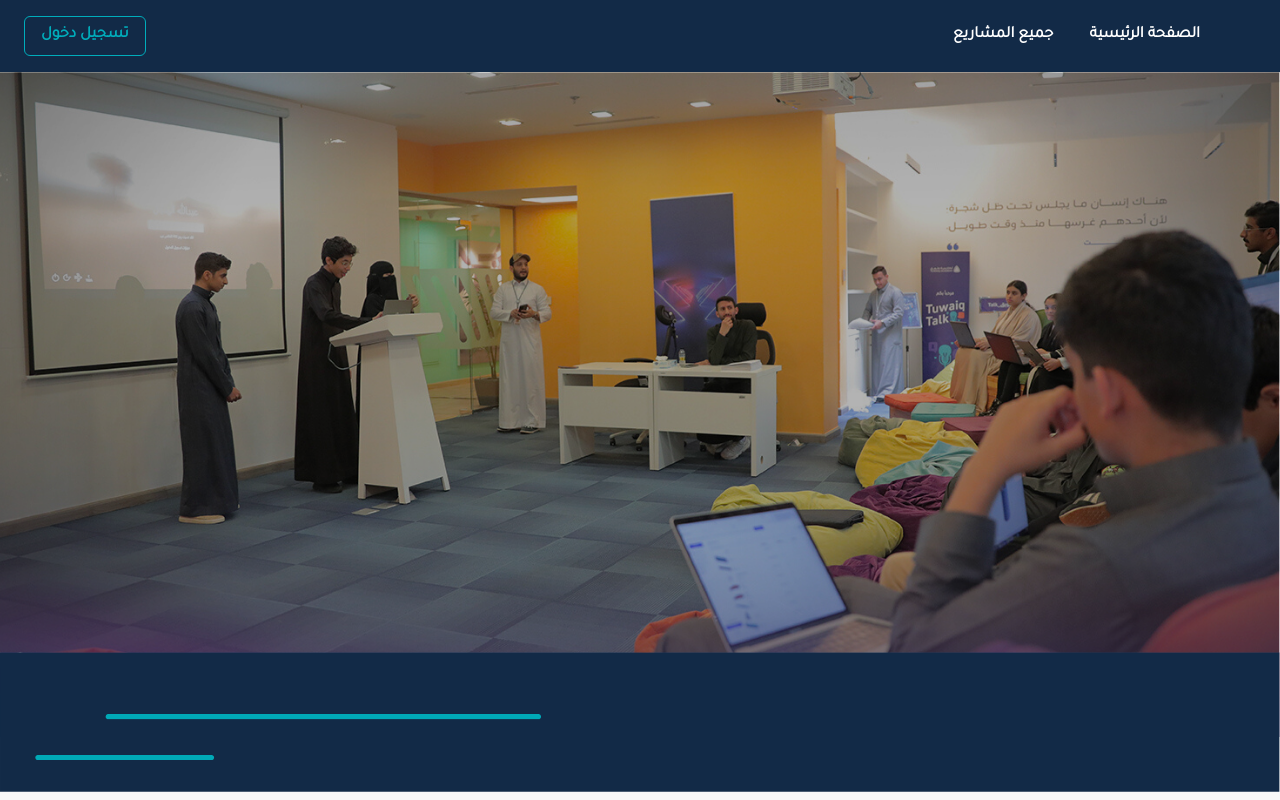
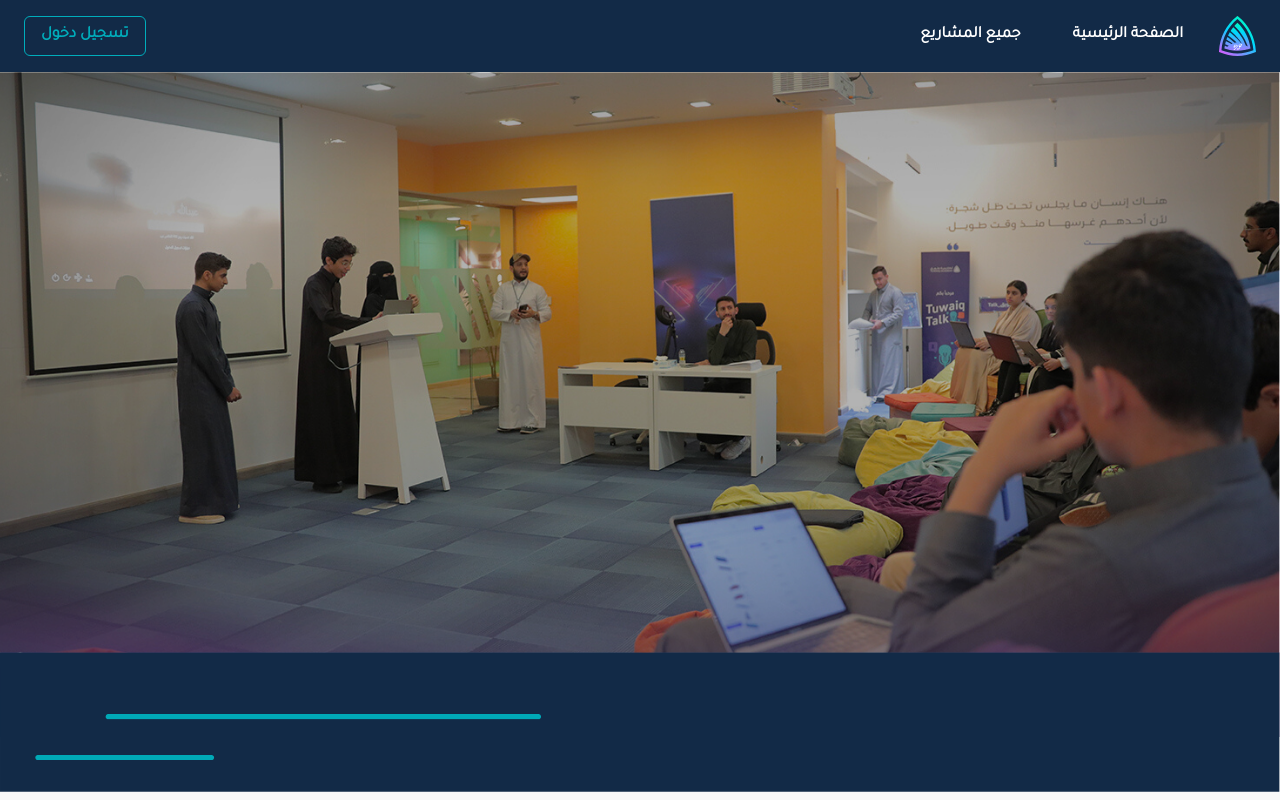
Before and after one commit to Bader975/Tuwaiq-Projects, a React (Vite) app: page / in a window 1280 px wide. Shown: the top 800 px of the page. Built offline with nearby package versions, Linux system fonts and the light colour scheme; no server answers.

Commit message:
Updates and modifications to home page and navbar

```diff
--- a/src/components/Nav.tsx
+++ b/src/components/Nav.tsx
@@ -177,12 +177,18 @@ console.log(res.data);
               </HStack>
             </Link>
           </Flex>
-          <Flex></Flex>
 
-          <Flex mr={10}>
-            <HStack spacing="1" display={{ base: "none", md: "flex" }}>
+          <Flex>
+            <HStack spacing="5" display={{ base: "none", md: "flex" }}>
 
-            <RouteLink to={"/"}>
+
+            <Image
+             w="full"
+             h={10}
+
+          src={tuwaiqSvg}
+          alt="logo"
+        />            <RouteLink to={"/"}>
               <Button
                 bg={"none"}
                 color="white"
```
